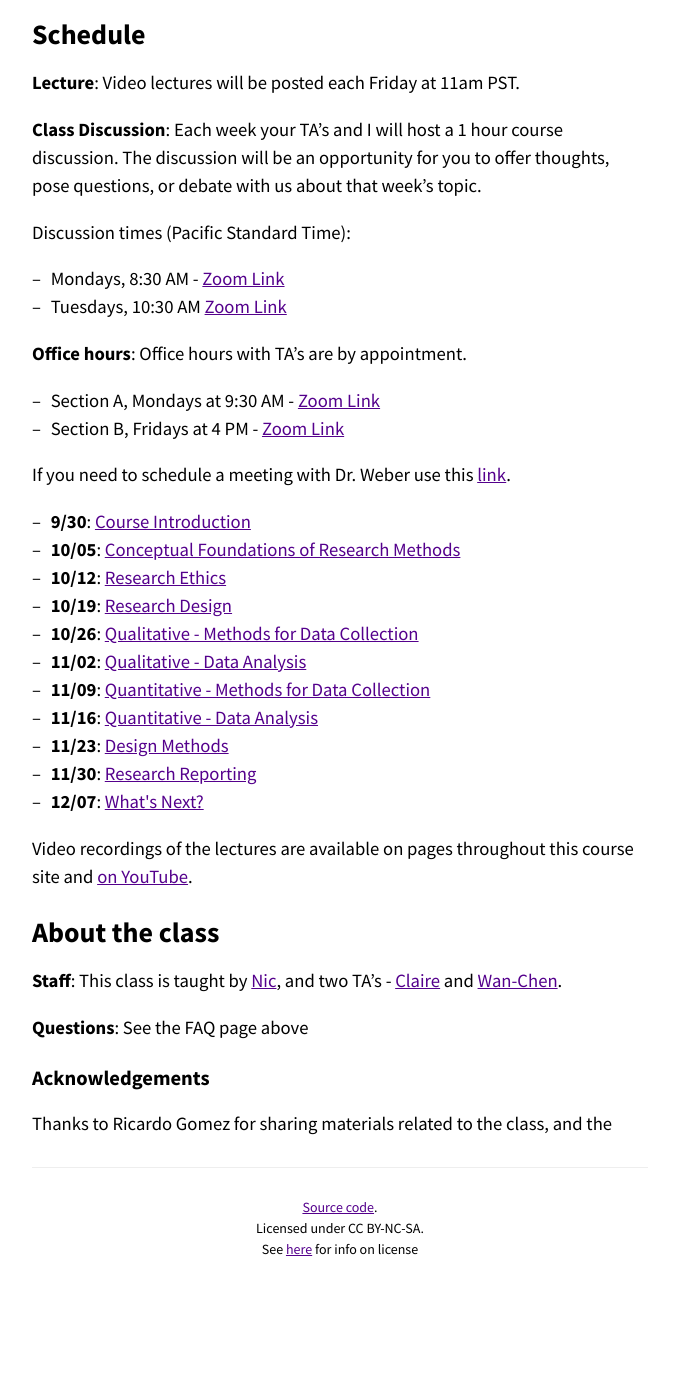
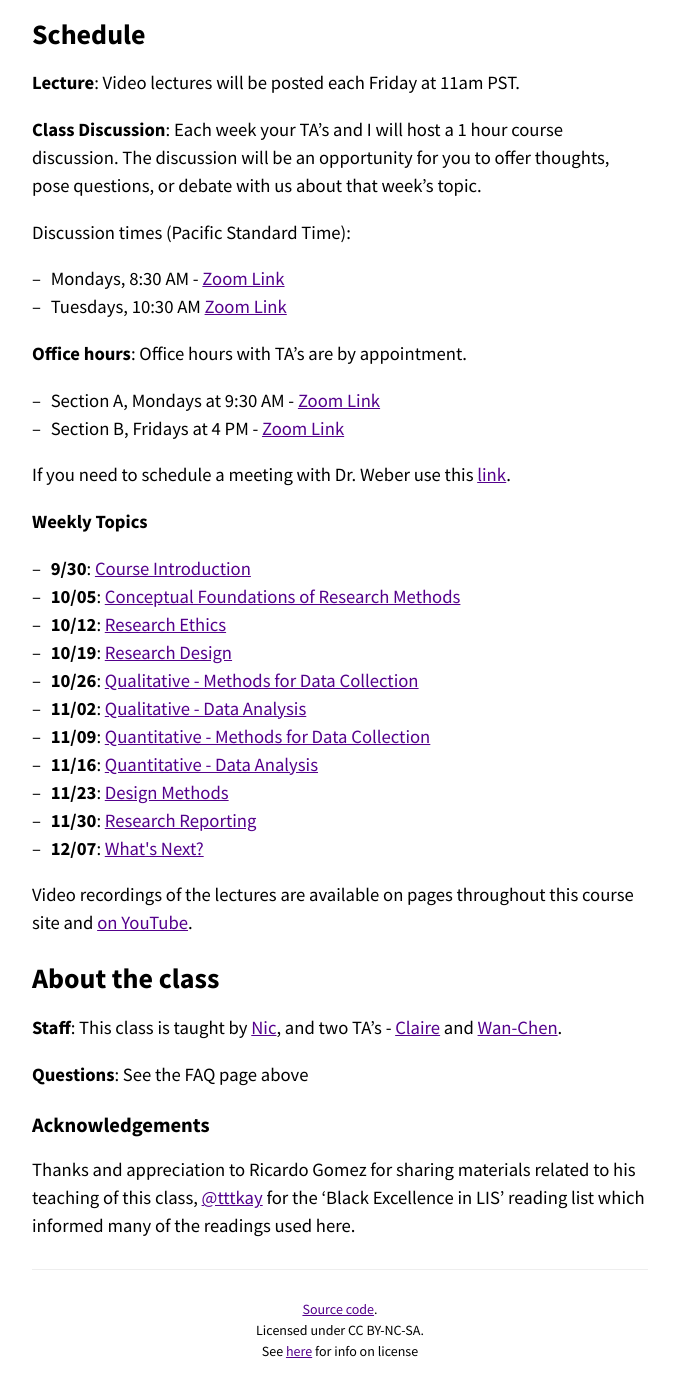
Before and after one commit to nniiicc/LIS-570-Au2020, a Jekyll site: the page built from index.md, in a window 1280 px wide and 1400 px high, scrolled down 310 px. Shown: the top 1397 px of the window, without its empty margins (300-979 px from the left). Built offline with Jekyll 4.4.1, drawn with Linux system fonts in a browser that asks for light colours; before the commit the page ends 1607 px from its top, so only the background shows below that.

Commit message:
Update index.md

```diff
--- a/index.md
+++ b/index.md
@@ -26,6 +26,7 @@
 
 If you need to schedule a meeting with Dr. Weber use this [link](https://calendly.com/nmweber/15min).
 
+**Weekly Topics**
 <ul>
 {% assign lectures = site['2020'] | sort: 'date' %}
 {% for lecture in lectures %}
@@ -53,7 +54,7 @@
 
 ## Acknowledgements
 
-Thanks to Ricardo Gomez for sharing materials related to the class, and the
+Thanks and appreciation to Ricardo Gomez for sharing materials related to his teaching of this class, [@tttkay](https://twitter.com/tttkay) for the 'Black Excellence in LIS' reading list which informed many of the readings used here.
 
 ---
 
```
